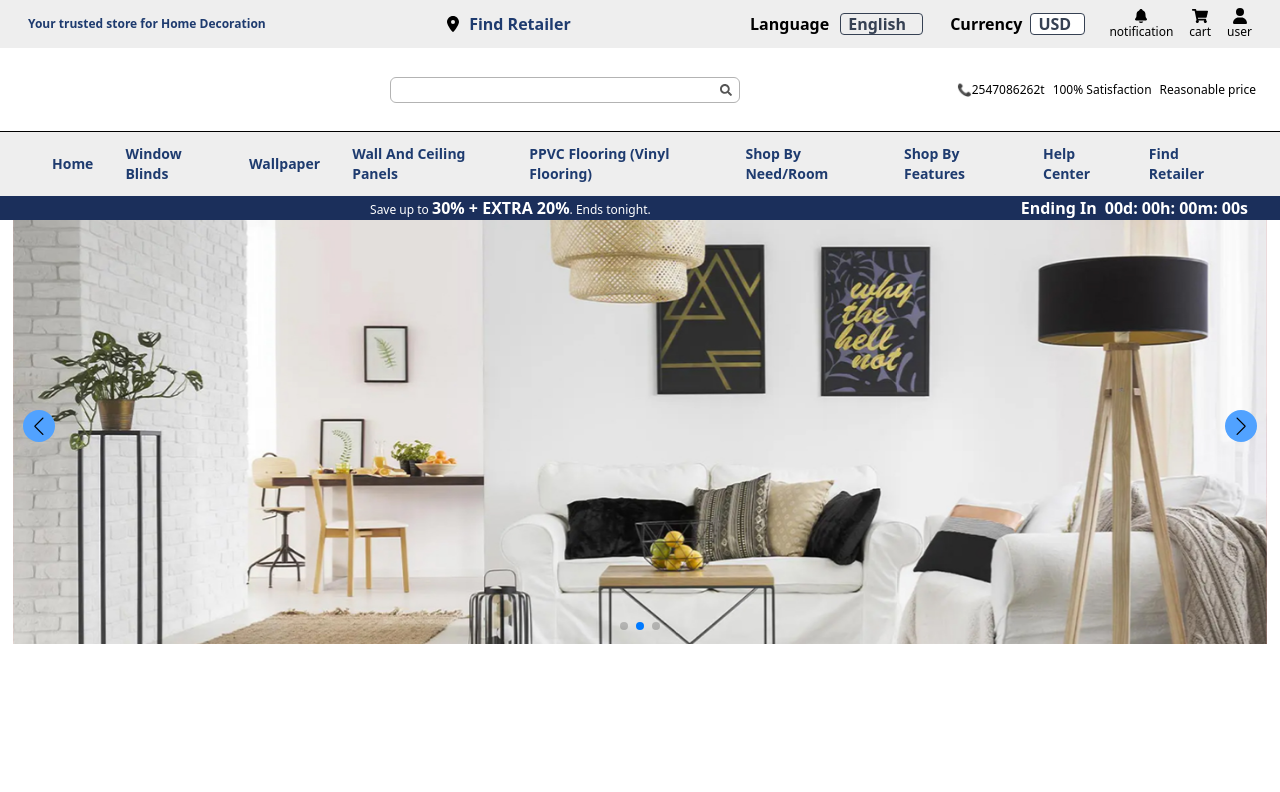
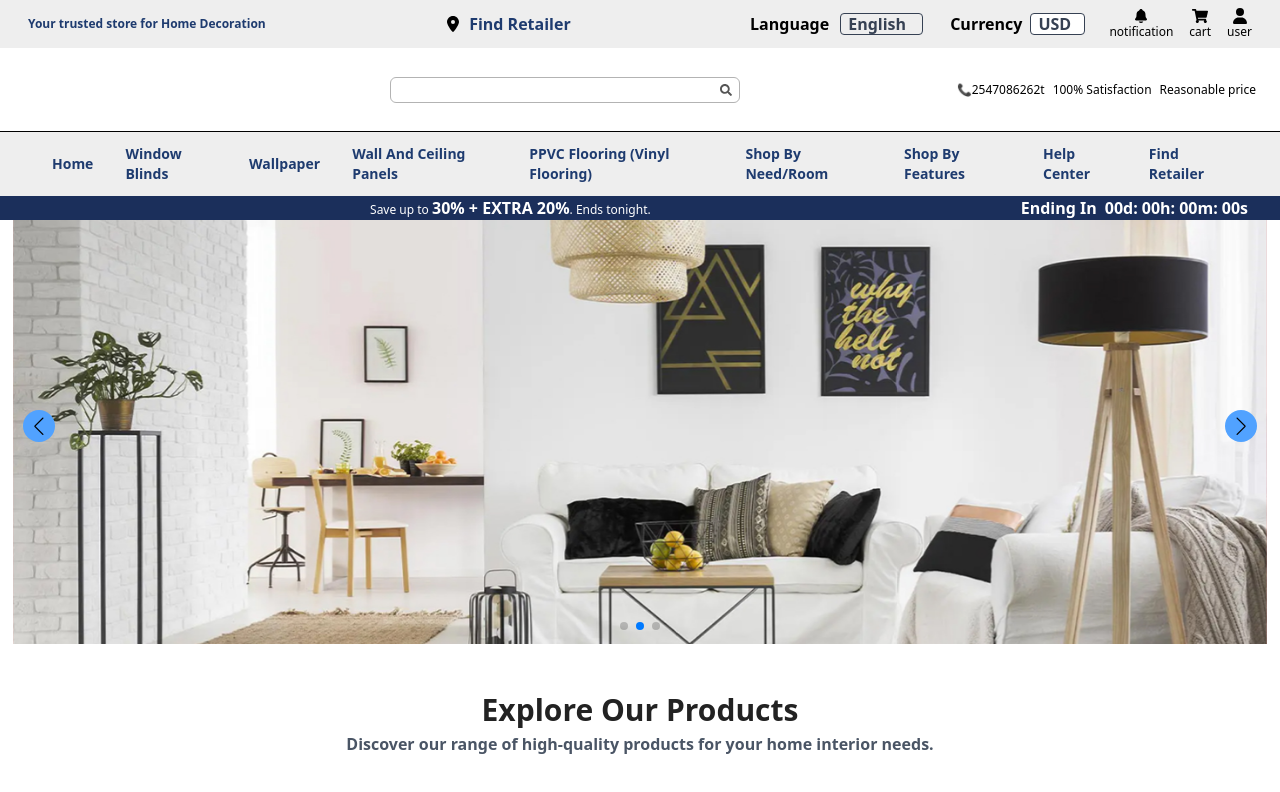
Before and after one commit to RobiulIslam08/litblinds, a React (Vite) app: page / in a window 1280 px wide. Shown: the top 792 px of the page. Built offline with nearby package versions, Linux system fonts and the light colour scheme; grey boxes are pictures that could not be loaded.

Commit message:
heading design for our product

```diff
--- a/src/components/Navbar.jsx
+++ b/src/components/Navbar.jsx
@@ -6,7 +6,7 @@ import { FaLocationDot, FaUser } from 'react-icons/fa6';
 
 import { IoNotifications } from 'react-icons/io5';
 import videoLogo from "../assets/video.mp4"
-import Discount from './Discount';
+import Discount from './home/Discount';
 
 const Navbar = () => {
 	const [selectedLanguage, setSelectedLanguage] = useState("English");
--- /dev/null
+++ b/src/components/home/OurProduct.jsx
@@ -0,0 +1,21 @@
+import React from 'react';
+
+const OurProduct = () => {
+	return (
+		<div className='pt-6 lg:pt-12  pb-6 lg:pb-12'>
+			{/* heading */}
+			<div className='text-center pb-9'>
+				<h1 className='text-lg lg:text-3xl font-bold text-[#222222]'>Explore Our Products</h1>
+				<p className='text-gray-600 font-semibold text-sm lg:text-base pt-1'>Discover our range of high-quality products for your home interior needs.</p>
+			</div>
+			{/* products */}
+			<div>
+				<div>
+					<img src="" alt="" />
+				</div>
+			</div>
+		</div>
+	);
+};
+
+export default OurProduct;
--- a/src/components/Slider.jsx
+++ b/src/components/home/Slider.jsx
@@ -3,9 +3,9 @@ import { Swiper, SwiperSlide } from 'swiper/react';
 import 'swiper/css';
 import 'swiper/css/navigation';
 import 'swiper/css/pagination';
-import slider1 from "../assets/images/slides/slide1.jpg";
-import slider2 from "../assets/images/slides/slide2.jpg";
-import slider3 from "../assets/images/slides/slide3.jpg";
+import slider1 from "../../assets/images/slides/slide1.jpg";
+import slider2 from "../../assets/images/slides/slide2.jpg";
+import slider3 from "../../assets/images/slides/slide3.jpg";
 
 
 import { Navigation, Autoplay, Pagination, Mousewheel, Keyboard } from 'swiper/modules';
--- a/src/pages/Home.jsx
+++ b/src/pages/Home.jsx
@@ -1,13 +1,15 @@
 import React from 'react';
 import Navbar from '../components/Navbar';
-import Slider from '../components/Slider';
-import Discount from '../components/Discount';
+import Slider from '../components/home/Slider';
+import Discount from '../components/home/Discount';
+import OurProduct from '../components/home/OurProduct';
 
 const Home = () => {
 	return (
 		<div>
 
-	<Slider></Slider>
+			<Slider></Slider>
+			<OurProduct></OurProduct>
 		</div>
 	);
 };
```
Also changed, not shown: src/components/home/Discount.jsx (renamed from src/components/Discount.jsx). Lines whose indentation alone changed are shown as unchanged.
